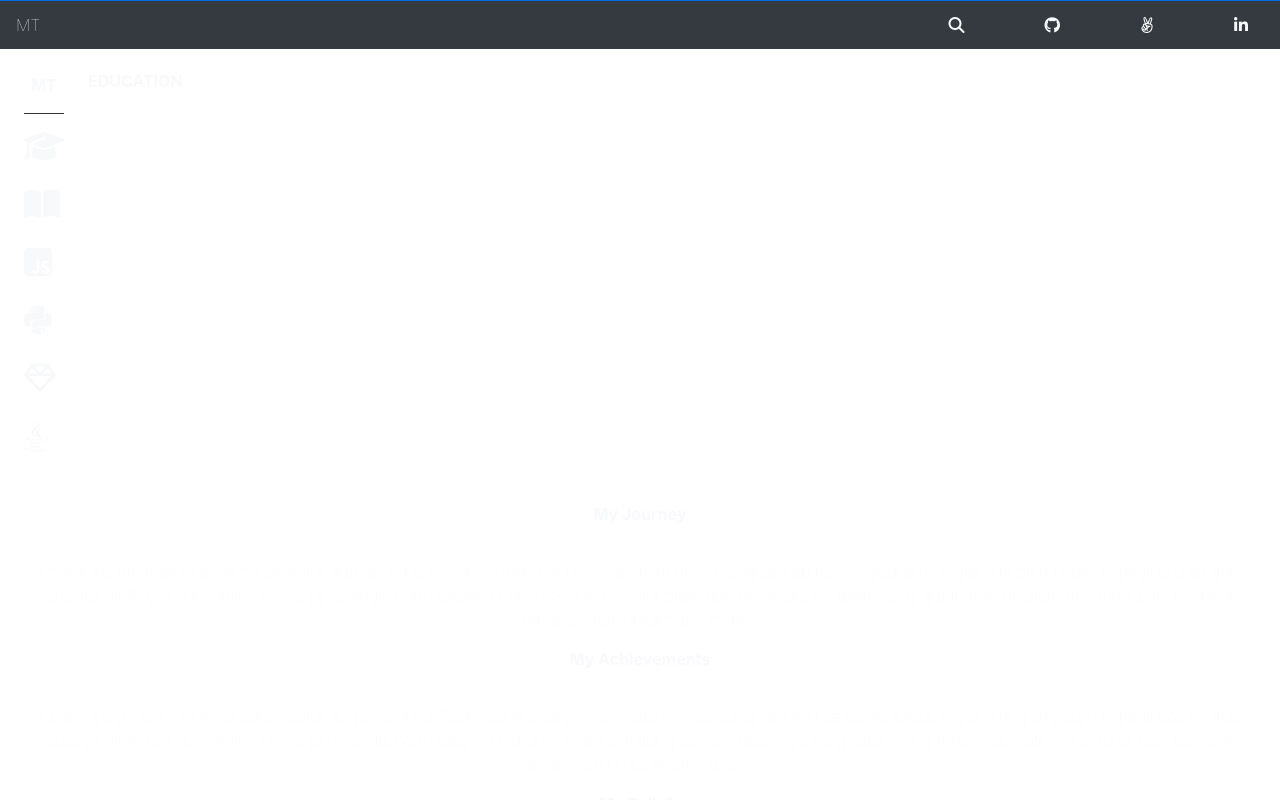
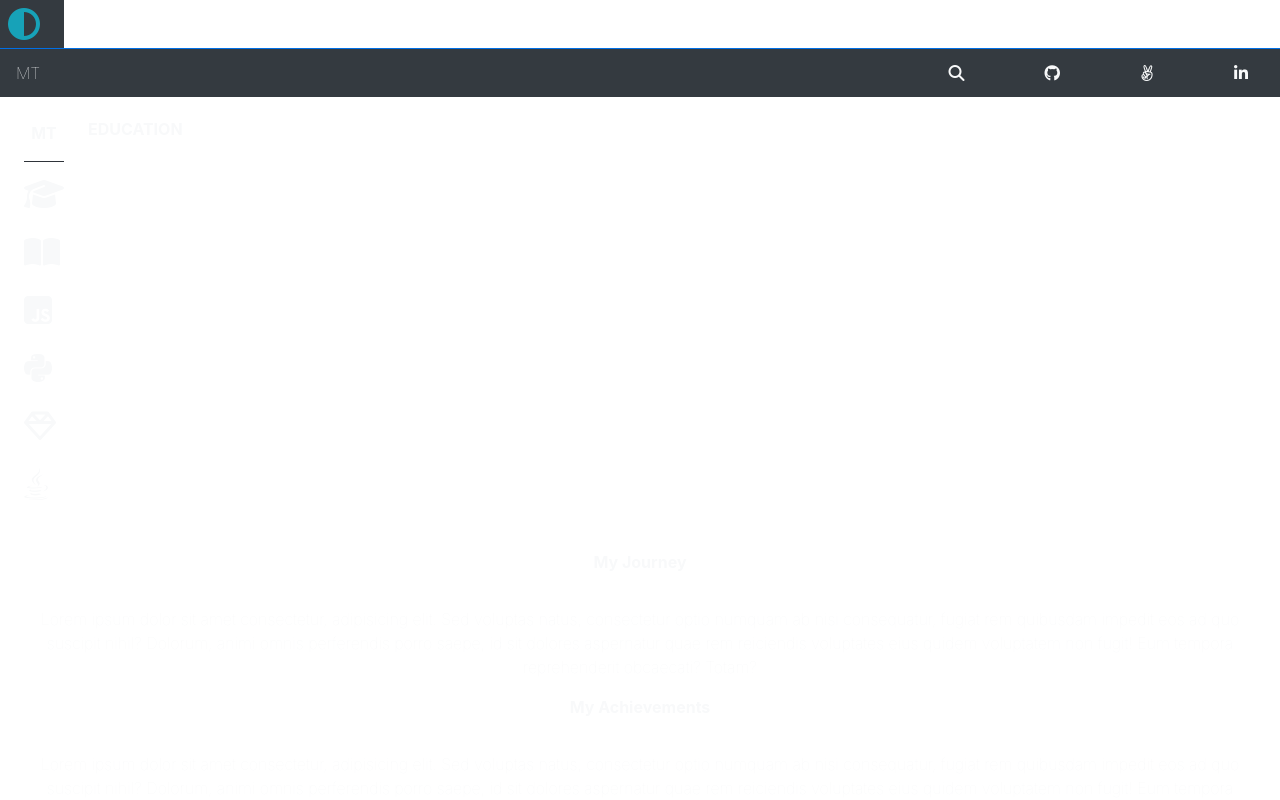
Before and after one commit to michaeltorres1/portfolio, a React (Create React App) app: page / in a window 1280 px wide. Shown: the top 800 px of the page. Built offline with nearby package versions, Linux system fonts and the light colour scheme; the HTML template or start-up script is replaced by a standard one.

Commit message:
Add toggle for dark and light mode button

```diff
--- a/src/App.css
+++ b/src/App.css
@@ -80,3 +80,16 @@ body {
 #footer {
   background: linear-gradient(#27293d, #243442);
 }
+
+#toggleLight {
+  position: fixed;
+  right: 0px;
+  top: 50%;
+  transition: top 5s ease;
+  z-index: 1000;
+}
+
+#toggleLight:hover {
+  cursor: pointer;
+  padding-right: 1px;
+}
--- a/src/App.js
+++ b/src/App.js
@@ -1,4 +1,5 @@
 import React, { Fragment } from 'react';
+import ChangeTheme from './components/common/ChangeTheme';
 import Navbar from './components/common/Navbar';
 import Menu from './components/widgets/Menu';
 import MainWidget from './components/widgets/Main';
@@ -7,6 +8,7 @@ import Footer from './components/common/Footer';
 
 const App = () => (
   <Fragment>
+    <ChangeTheme />
     <hr className='w-100 bg-primary mt-0 mb-0' />
     <Navbar />
     <div className='d-flex ml-3 mt-3'>
--- /dev/null
+++ b/src/components/common/ChangeTheme.js
@@ -0,0 +1,11 @@
+import React from 'react';
+
+const ChangeTheme = () => {
+  return (
+    <div id='toggleLight'>
+      <i className='fas fa-adjust fa-2x text-info bg-dark p-2 pr-4'></i>
+    </div>
+  );
+};
+
+export default ChangeTheme;
```
